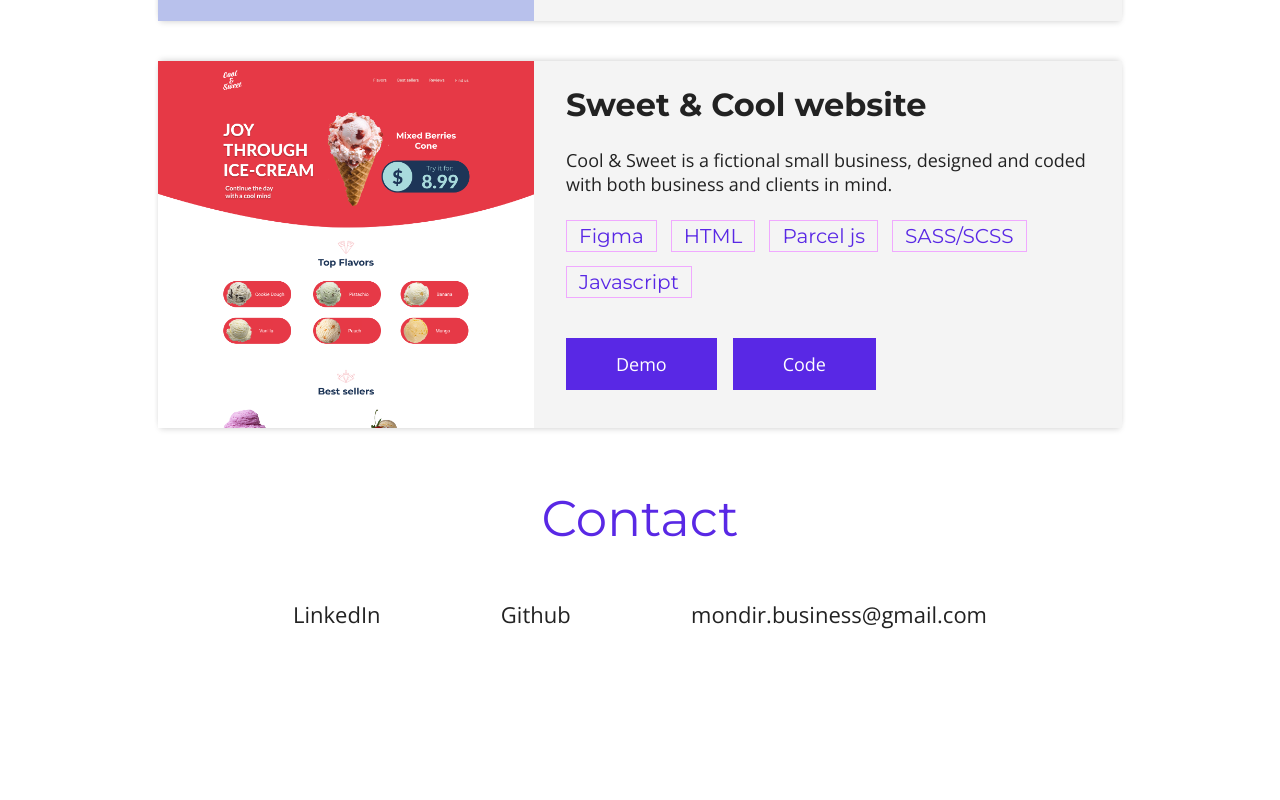
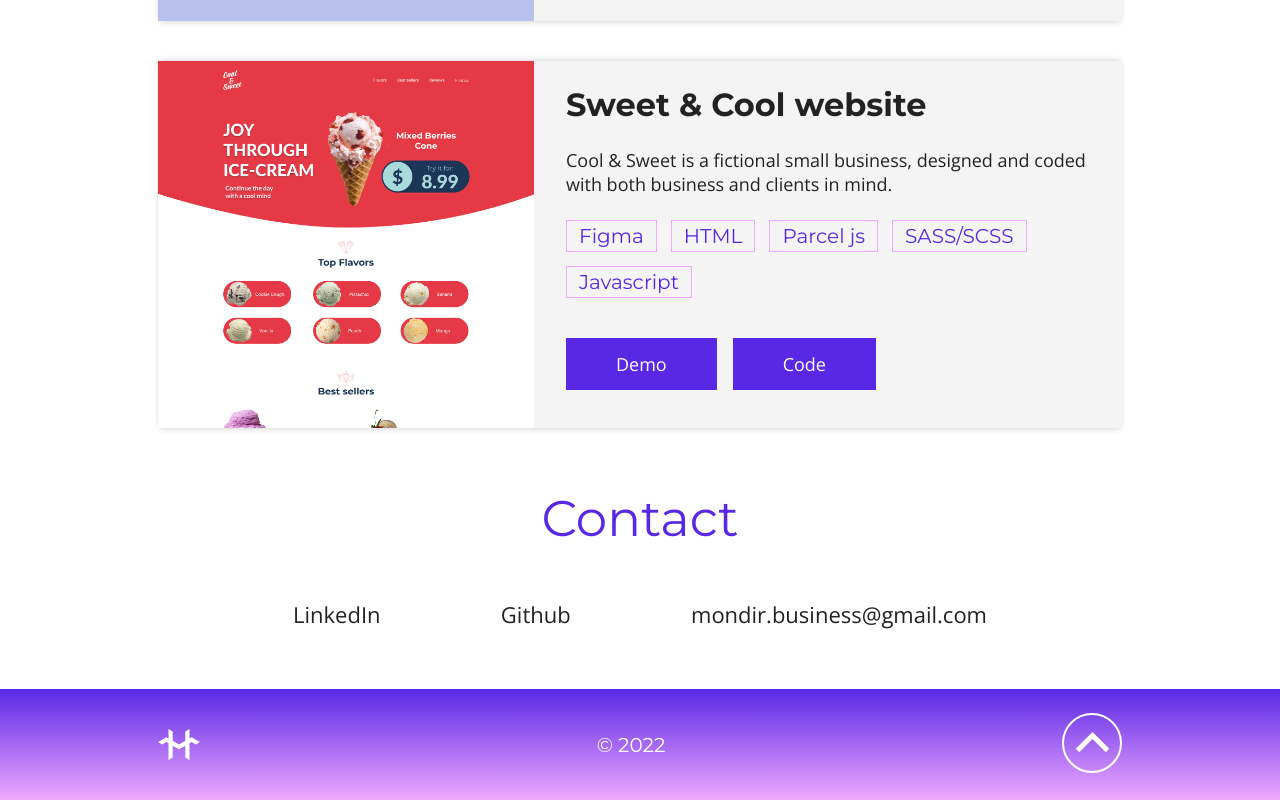
Before and after one commit to mondirhallouli/portfolio-2.0, a React (Create React App) app: page / in a window 1280 px wide. Shown: the part 2238-3038 px from the top of the page. Before the commit the page ends 2927 px from the top, so only its background shows below. Built offline with nearby package versions, Linux system fonts and the light colour scheme.

Commit message:
added footer

```diff
--- a/src/App.js
+++ b/src/App.js
@@ -1,5 +1,6 @@
 import { useState } from 'react';
 import ContactComponent from './components/contact/Contact';
+import FooterComponent from './components/footer/Footer';
 import HeaderComponent from "./components/header/Header";
 import MenuComponent from "./components/header/MobileMenu";
 import ProjectsComponent from './components/projects/Projects';
@@ -20,6 +21,7 @@ function App() {
       <SkillsComponent />
       <ProjectsComponent />
       <ContactComponent />
+      <FooterComponent />
     </div>
   );
 }
--- /dev/null
+++ b/src/components/footer/Footer.js
@@ -0,0 +1,27 @@
+import {
+  FooterContainer,
+  FooterWrapper,
+  FooterLogo,
+  FooterYear,
+  BackToTop
+} from './styledComponents'
+import btt from '../../assets/images/btt.svg'
+import logo from '../../assets/images/logo.svg'
+
+function FooterComponent() {
+  return (
+    <FooterContainer>
+      <FooterWrapper>
+        <FooterLogo>
+          <img src={logo} alt="mondir hallouli's logo" />
+        </FooterLogo>
+        <FooterYear>&copy; 2022</FooterYear>
+        <BackToTop onClick={() => window.scrollTo({ top: 0, left: 0, behavior: "smooth" })}>
+          <img src={btt} alt="back to top icon" />
+        </BackToTop>
+      </FooterWrapper>
+    </FooterContainer>
+  )
+}
+
+export default FooterComponent
--- /dev/null
+++ b/src/components/footer/styledComponents.js
@@ -0,0 +1,63 @@
+import styled from 'styled-components'
+import { rem } from '../../utils'
+
+/*
+  == COMOPONENT SUMMARY ==
+  --> SectionTitle --> line 10
+*/
+
+// FooterContainer
+export const FooterContainer = styled.footer`
+  padding: ${rem(24)} 0;
+  background-image:
+    linear-gradient(to bottom, var(--purple), var(--pink));
+`;
+
+// FooterWrapper
+export const FooterWrapper = styled.div`
+  width: calc(100% - ${rem(72)});
+  margin: 0 auto;
+  display: flex;
+  justify-content: space-between;
+  align-items: center;
+  gap: ${rem(24)};
+
+  @media (min-width: ${rem(1279)}) {
+    width: ${rem(964)};
+  }
+`;
+
+// FooterLogo
+export const FooterLogo = styled.a`
+  width: ${rem(42)};
+  height: ${rem(42)};
+  display: flex;
+  align-items: center;
+  justify-content: center;
+
+  img {
+    width: 100%;
+    height: auto;
+  }
+
+  &:hover {
+    opacity: 0.8;
+  }
+`;
+
+// FooterYear
+export const FooterYear = styled.span`
+  font-size: ${rem(20)};
+  color: var(--white);
+`;
+
+// BackToTop
+export const BackToTop = styled.button`
+  background-color: transparent;
+  border: none;
+  cursor: pointer;
+
+  &:hover {
+    opacity: 0.8;
+  }
+`;
```
Also changed, not shown: src/assets/images/btt.svg (added).
